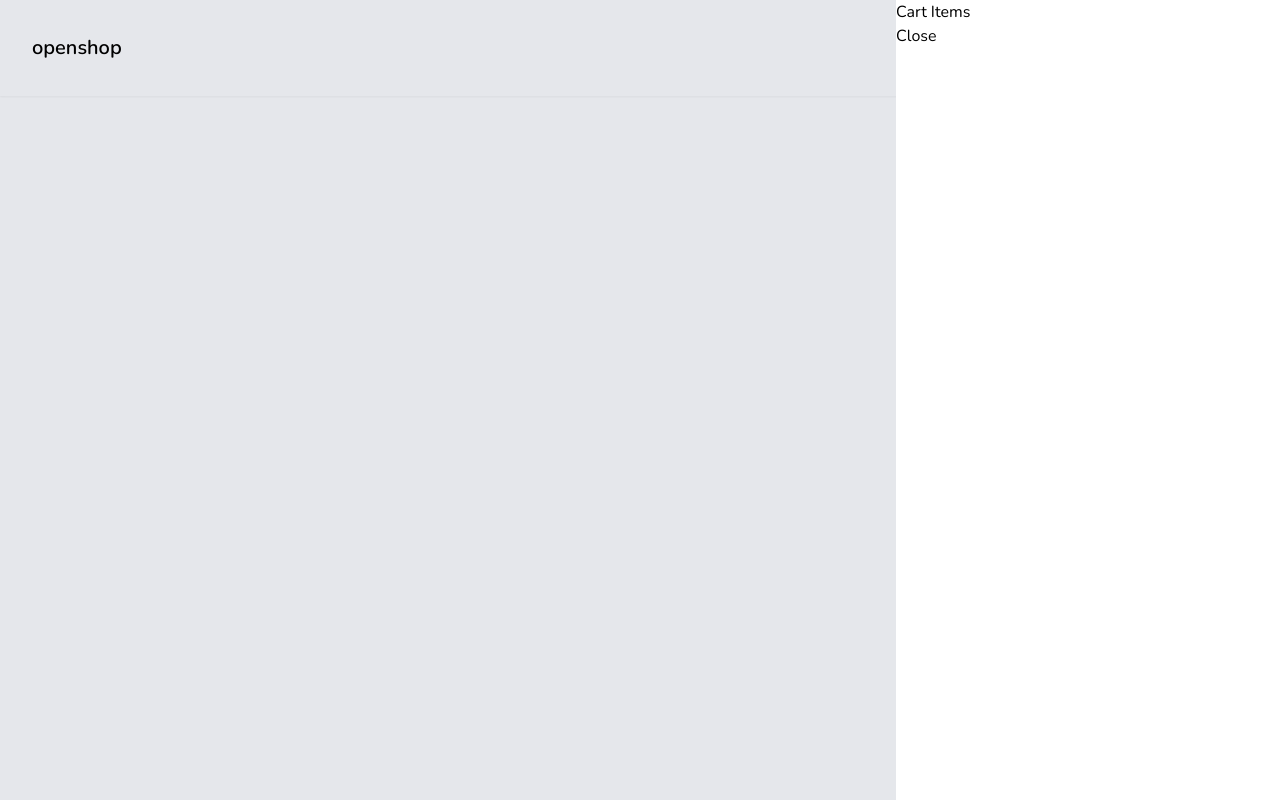
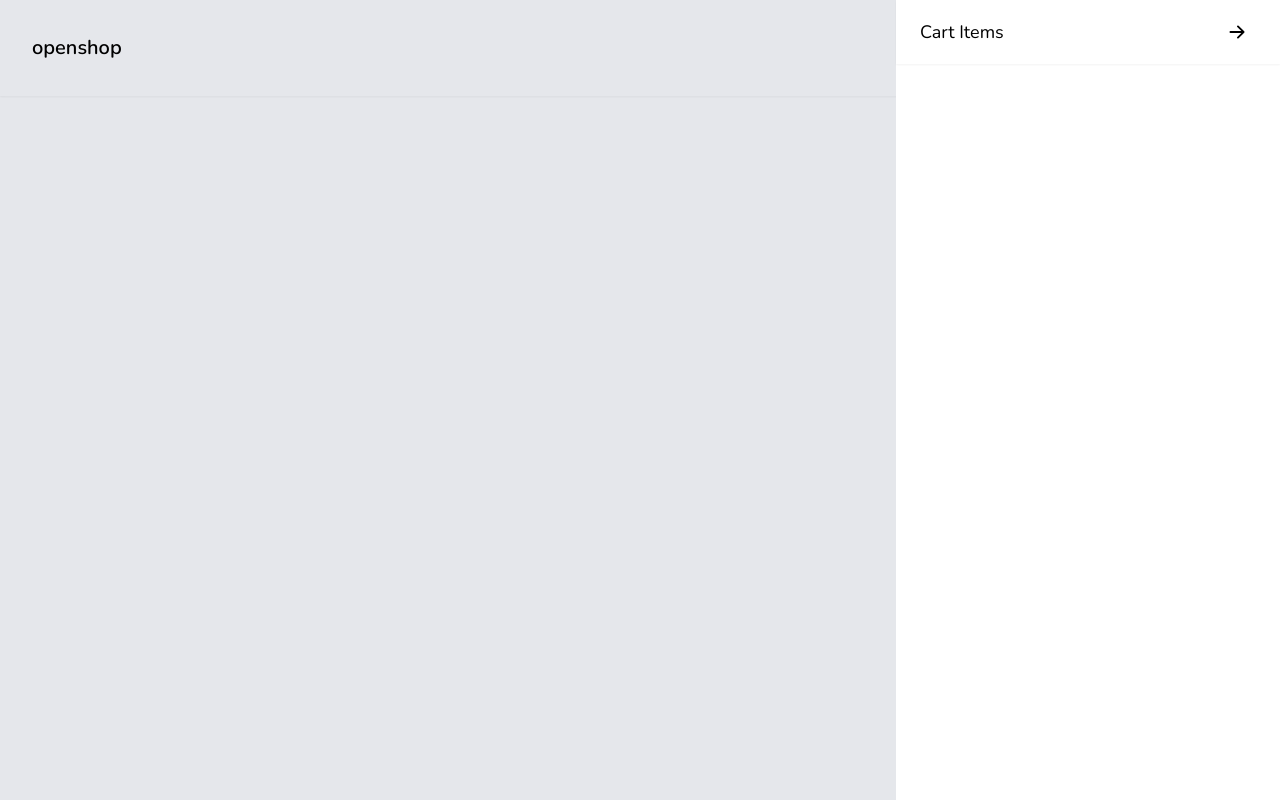
Before and after one commit to fnandesrafael/openshop, a React (Vite) app: page / in a window 1280 px wide. Built offline with nearby package versions, Linux system fonts and the light colour scheme.

Commit message:
feat: add styles to Cart header component and children

```diff
--- a/src/components/Cart/Cart.tsx
+++ b/src/components/Cart/Cart.tsx
@@ -1,4 +1,5 @@
 import React from 'react';
+import { BsArrowRightShort } from 'react-icons/bs';
 
 export default function Cart() {
   return (
@@ -6,9 +7,19 @@ export default function Cart() {
       className="fixed right-0 top-0 h-screen w-full bg-white sm:w-[50%] md:w-[40%] lg:w-[30%]"
       role="tab"
     >
-      <header role="header">
-        <h1 role="heading">Cart Items</h1>
-        <button role="button">Close</button>
+      <header
+        className="flex h-16 w-full flex-row items-center justify-between p-6 shadow-sm"
+        role="header"
+      >
+        <h1 className="text-lg" role="heading">
+          Cart Items
+        </h1>
+        <button
+          className="rounded-full p-1 transition-all ease-in-out  hover:bg-slate-50"
+          role="button"
+        >
+          <BsArrowRightShort className="text-3xl" />
+        </button>
       </header>
     </aside>
   );
```
